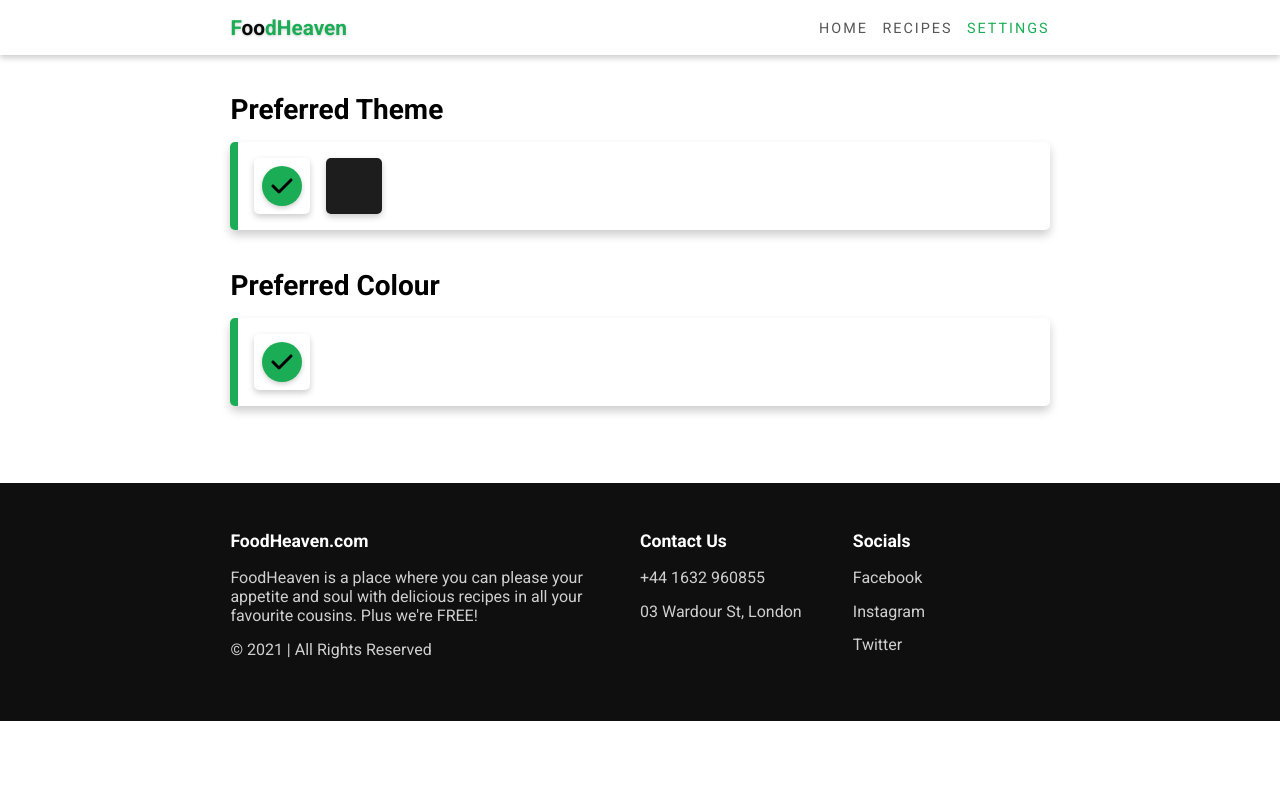
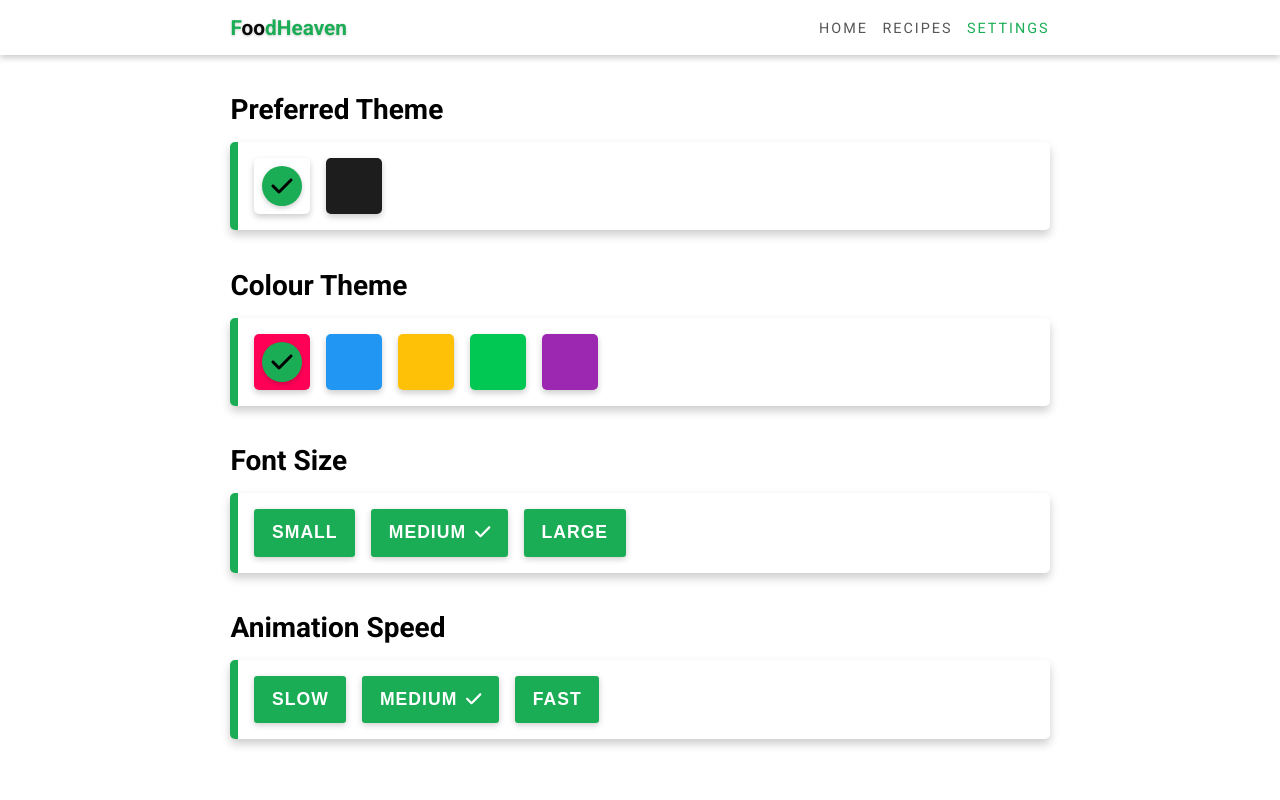
Before and after one commit to AliMDhanani/recipe-app, a React (Create React App) app: page /settings in a window 1280 px wide. Shown: the top 800 px of the page. Built offline with nearby package versions, Linux system fonts and the light colour scheme.

Commit message:
settings page options initial implementation

```diff
--- a/src/pages/Settings.jsx
+++ b/src/pages/Settings.jsx
@@ -11,6 +11,39 @@ const Settings = () => {
     "rgb(0, 200, 83)",
     "rgb(156, 39, 176)",
   ];
+
+  const fontSizes = [
+    {
+      title: "Small",
+      value: "12px",
+    },
+    {
+      title: "Medium",
+      value: "16px",
+    },
+    {
+      title: "Large",
+      value: "20px",
+    },
+  ];
+
+  const animationSpeeds = [
+    {
+      title: "Slow",
+      value: 2,
+    },
+    {
+      title: "Medium",
+      value: 1,
+    },
+    {
+      title: "Fast",
+      value: 0.5,
+    },
+  ];
+  const [primaryColor, setPrimaryColor] = useState(0);
+  const [fontSize, setFontSize] = useState(1);
+  const [animationSpeed, setAnimationSpeed] = useState(1);
   return (
     <div>
       <div className="section block">
@@ -32,16 +65,50 @@ const Settings = () => {
           </div>
         </div>
       </div>
+
       <div className="section block">
-        <h2>Preferred Colour</h2>
+        <h2>Colour Theme</h2>
         <div className="options__container">
-          <div className="option light">
-            {theme === "light" && (
-              <div className="tick">
-                <FontAwesomeIcon icon={faCheck} />
-              </div>
-            )}
-          </div>
+          {primaryColors.map((color, index) => (
+            <div className="option light" style={{ backgroundColor: color }}>
+              {primaryColor === index && (
+                <div className="tick">
+                  <FontAwesomeIcon icon={faCheck} />
+                </div>
+              )}
+            </div>
+          ))}
+        </div>
+      </div>
+
+      <div className="section block">
+        <h2>Font Size</h2>
+        <div className="options__container">
+          {fontSizes.map((size, index) => (
+            <button className="btn">
+              {size.title}
+              {fontSize === index && (
+                <span>
+                  <FontAwesomeIcon icon={faCheck} />
+                </span>
+              )}
+            </button>
+          ))}
+        </div>
+      </div>
+      <div className="section block">
+        <h2>Animation Speed</h2>
+        <div className="options__container">
+          {animationSpeeds.map((speed, index) => (
+            <button className="btn">
+              {speed.title}
+              {animationSpeed === index && (
+                <span>
+                  <FontAwesomeIcon icon={faCheck} />
+                </span>
+              )}
+            </button>
+          ))}
         </div>
       </div>
     </div>
--- a/src/styles/index.scss
+++ b/src/styles/index.scss
@@ -197,6 +197,11 @@ img {
                 width: 1.5em;
             }
         }
+
+    }
+    .btn span {
+        display: inline-block;
+        margin-left: 0.5em;
     }
 }
 .block {
```
